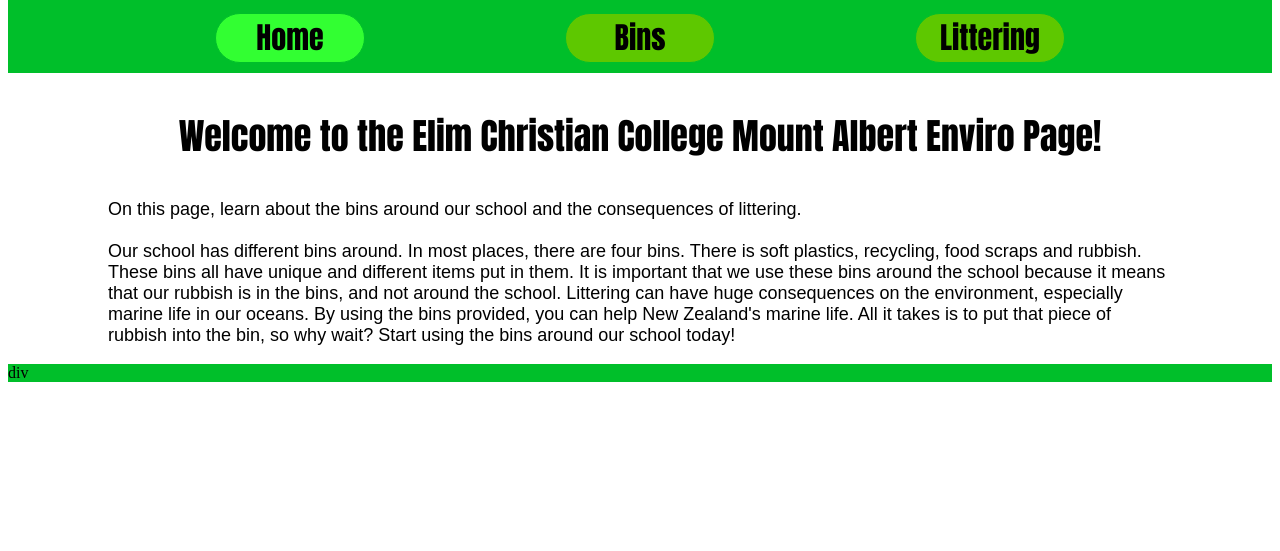
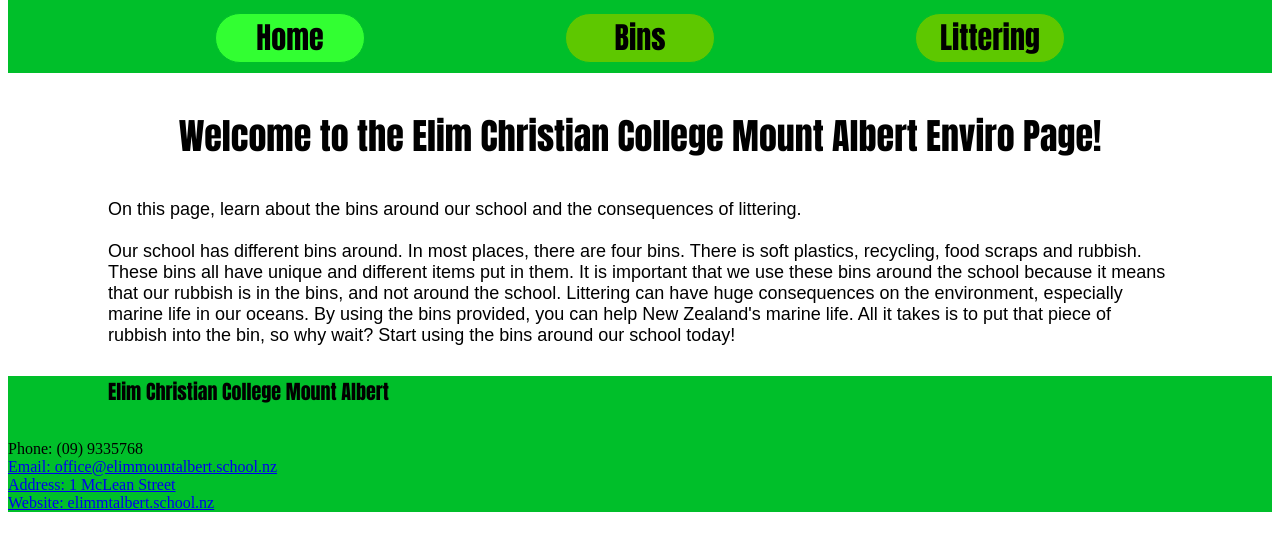
Before and after one commit to Isaac-Hydes/stackblitz-starters-drnrb42t, a website: page index.html in a window 1280 px wide. Shown: the part 135-686 px from the top of the page. Drawn offline with Linux system fonts and the light colour scheme; a web font is replaced by a local one.

Commit message:
footer 1

```diff
--- a/index.html
+++ b/index.html
@@ -38,7 +38,21 @@
 
 </body>
 <footer>
-div
+    <div class = 'footer'>
+        <h5>Elim Christian College Mount Albert</h5>
+        <a class = 'footer'>
+            Phone: (09) 9335768</a>
+        <br>
+        <a href = formula1.com  class = 'footer'>
+            Email: office@elimmountalbert.school.nz</a>
+        <br>
+        <a href = 'https://www.google.com/maps/place/Elim+Christian+College+Mt+Albert/@-36.8891302,174.7091791,663m/data=!3m2!1e3!4b1!4m6!3m5!1s0x6d0d46e7eb3b1ebf:0x7ee3361b9592acaf!8m2!3d-36.8891345!4d174.711754!16s%2Fg%2F11b6ntwdg9!5m1!1e1?entry=ttu&g_ep=EgoyMDI1MDYyMi4wIKXMDSoASAFQAw%3D%3D' class = 'footer'>
+            Address: 1 McLean Street</a>
+        <br>
+        <a href = 'elimmtalbert.school.nz' class = 'footer'>
+            Website: elimmtalbert.school.nz</a>
+
+    </div>
 
 
 </footer>
--- a/main.css
+++ b/main.css
@@ -16,6 +16,15 @@
     font-size: 36px;
     text-align: center;
 }
+
+h5 {
+    font-family: 'Anton';
+    font-size: 20px;
+    font-weight: lighter;
+    margin-top: 30px;
+    margin-left: 100px;
+}
+
 header {
     background-color: rgb(0,191,42);
     width: auto;
@@ -33,12 +42,16 @@
     font-family: 'Arial';
 }
 
-div, .heading {
+.heading {
     font-size: 24px;
     display: flex;
     justify-content: center;
 }
 
+.footer {
+    text-align: left;
+    width: 49%;
+}
 button {
     font-family: 'Anton';
     border: 1px,solid,rgb(0,191,42);
```
Also changed, not shown: bins.html (+1 -1 lines), litter.html (+1 -1 lines).
